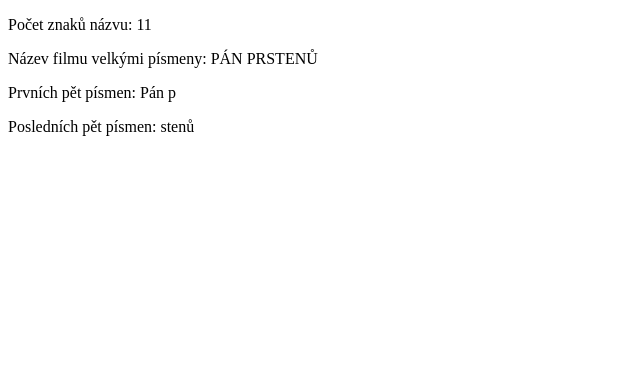
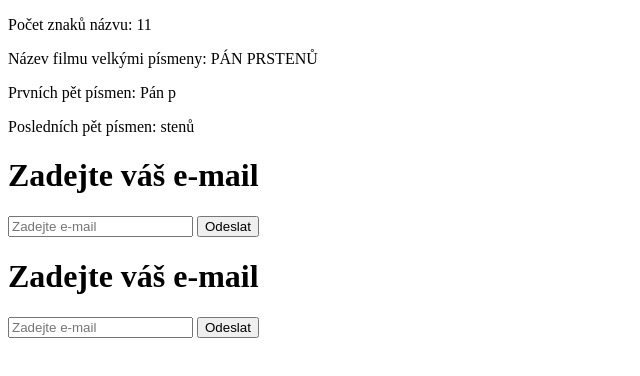
Before and after one commit to HankaCela/lekce4, a plain HTML site: page index.html in a window 1280 px wide. Shown: the whole page, without its empty margins (0-640 px from the left). Drawn offline with Linux system fonts and the light colour scheme.

Commit message:
Pridavam ukol3

```diff
--- a/index.html
+++ b/index.html
@@ -8,5 +8,21 @@
 <body>
 
     <script src="script.js"></script>
+
+    <h1>Zadejte váš e-mail</h1>
+
+    <!-- Vstupní pole pro e-mail -->
+    <input type="text" id="emailInput" placeholder="Zadejte e-mail">
+    <button onclick="zpracovatEmail()">Odeslat</button>
+
+    <div id="vysledek"></div>
+
+    <h1>Zadejte váš e-mail</h1>
+
+    <!-- Vstupní pole pro e-mail -->
+    <input type="text" id="emailInput" placeholder="Zadejte e-mail">
+    <button onclick="zpracovatEmail()">Odeslat</button>
+
+    <div id="vysledek"></div>
 </body>
 </html>
```
